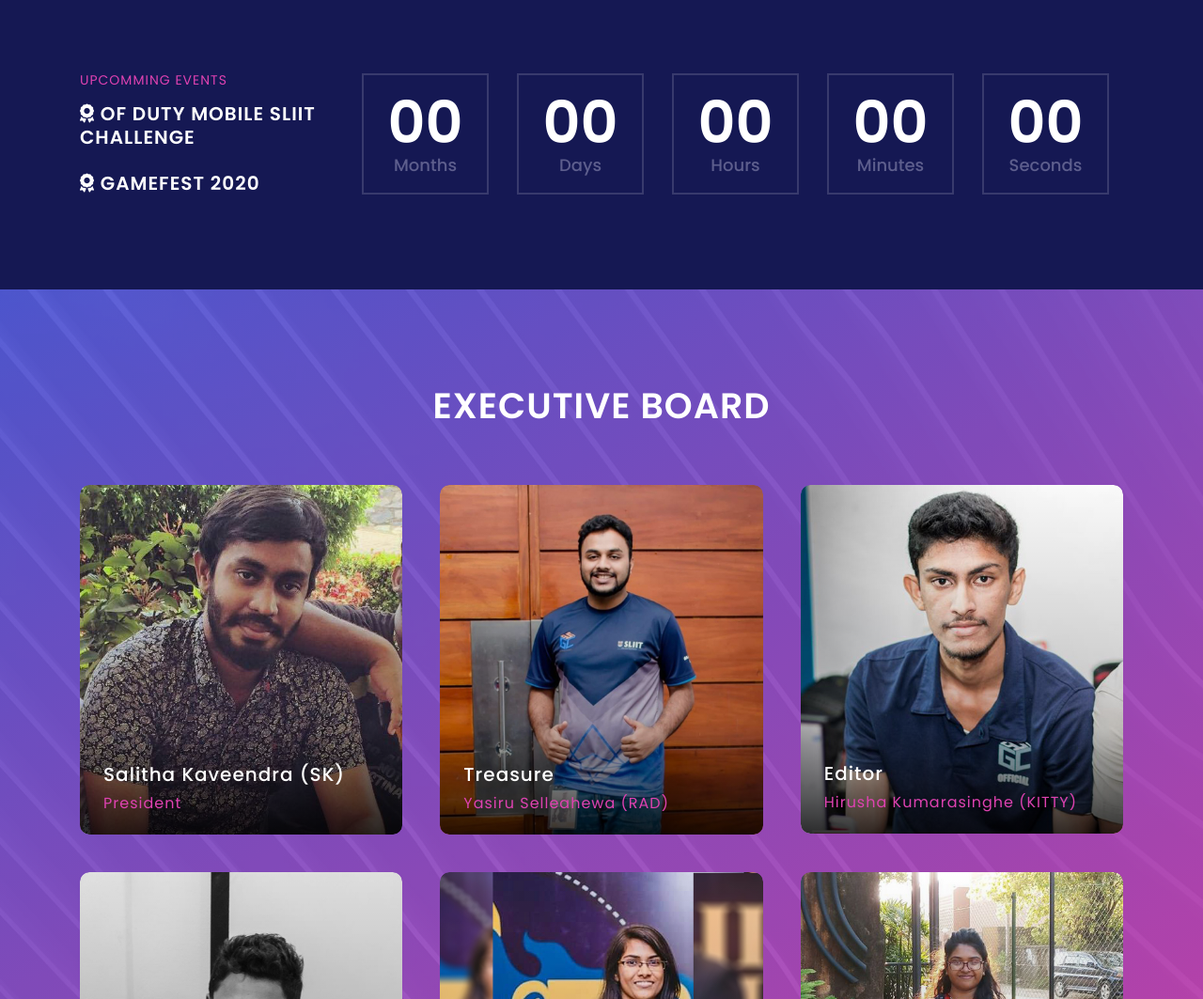
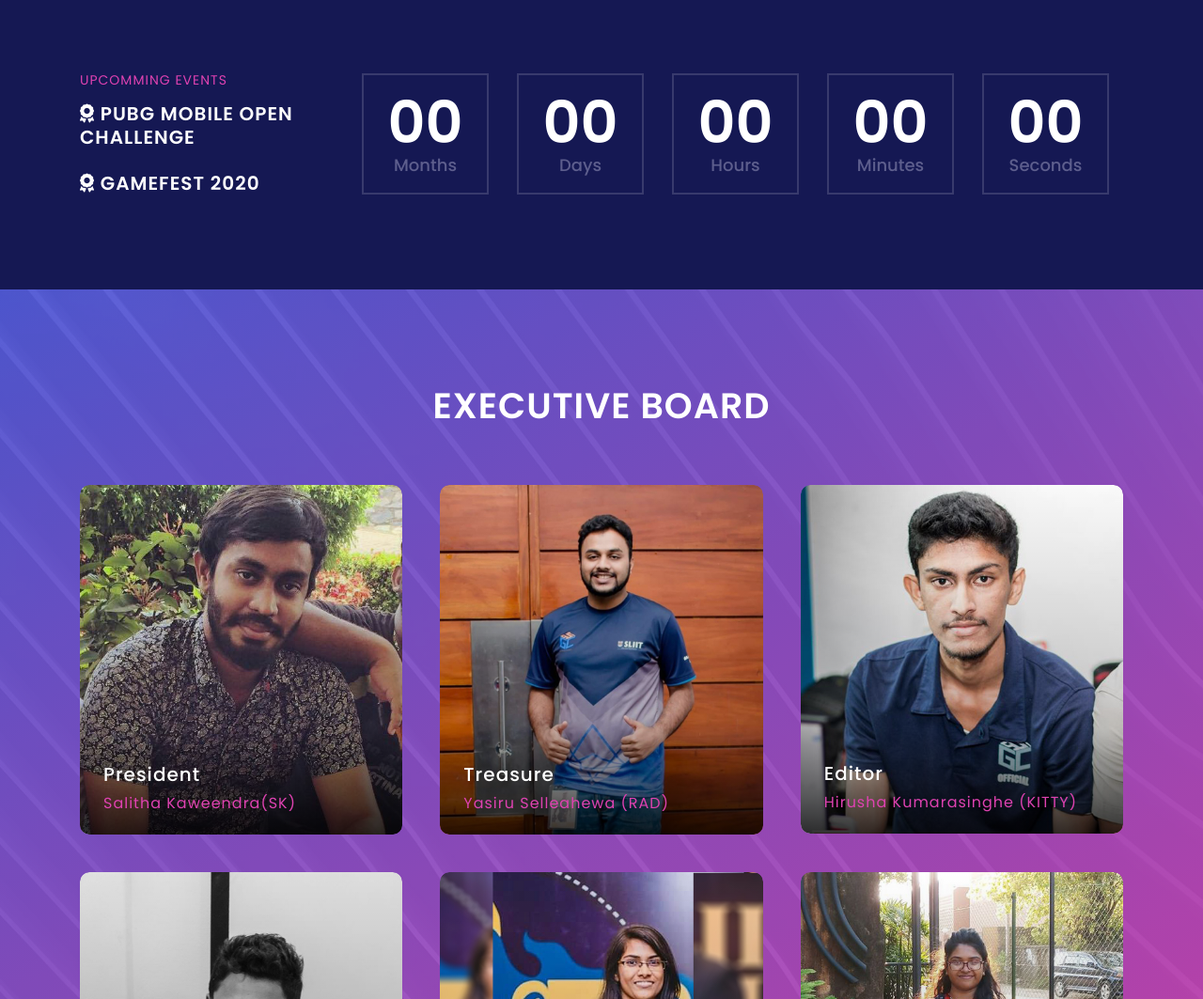
Before and after one commit to SLIIT-GC/SLIIT-GC-Web, a website: page index.html in a window 1280 px wide. Shown: the part 1717-2780 px from the top of the page at 94% size. Drawn offline with Linux system fonts and the light colour scheme.

Commit message:
Minor tweeks

```diff
--- a/index.html
+++ b/index.html
@@ -156,7 +156,7 @@
                         <div class="countdown-content-text mb-100 wow fadeInUp" data-wow-delay="300ms">
                             <h6>Upcomming Events</h6>
 
-                            <h4><span><i class="fas fa-award"></i></span> <span></span> OF Duty Mobile SLIIT Challenge</h4><br>
+                            <h4><span><i class="fas fa-award"></i></span> <span></span> PUBG Mobile Open Challenge</h4><br>
                             <h4><span><i class="fas fa-award"></i></span> <span></span>GameFest 2020</h4>
 
                         </div>
@@ -203,8 +203,8 @@
                         </div>
                         <!-- Info -->
                         <div class="speaker-info">
-                            <h5>Salitha Kaveendra (SK)</h5>
-                            <p>President</p>
+                            <h5>President</h5>
+                            <p>Salitha Kaweendra(SK)</p>
                         </div>
                     </div>
                 </div>
```
